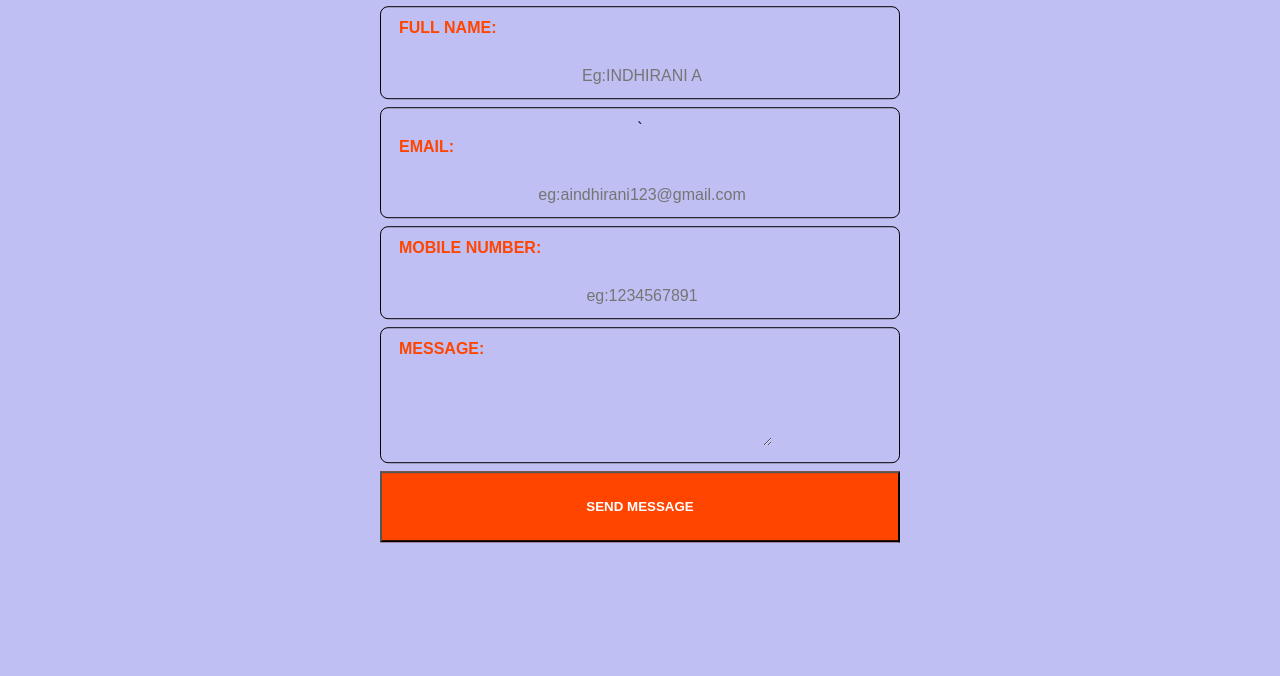
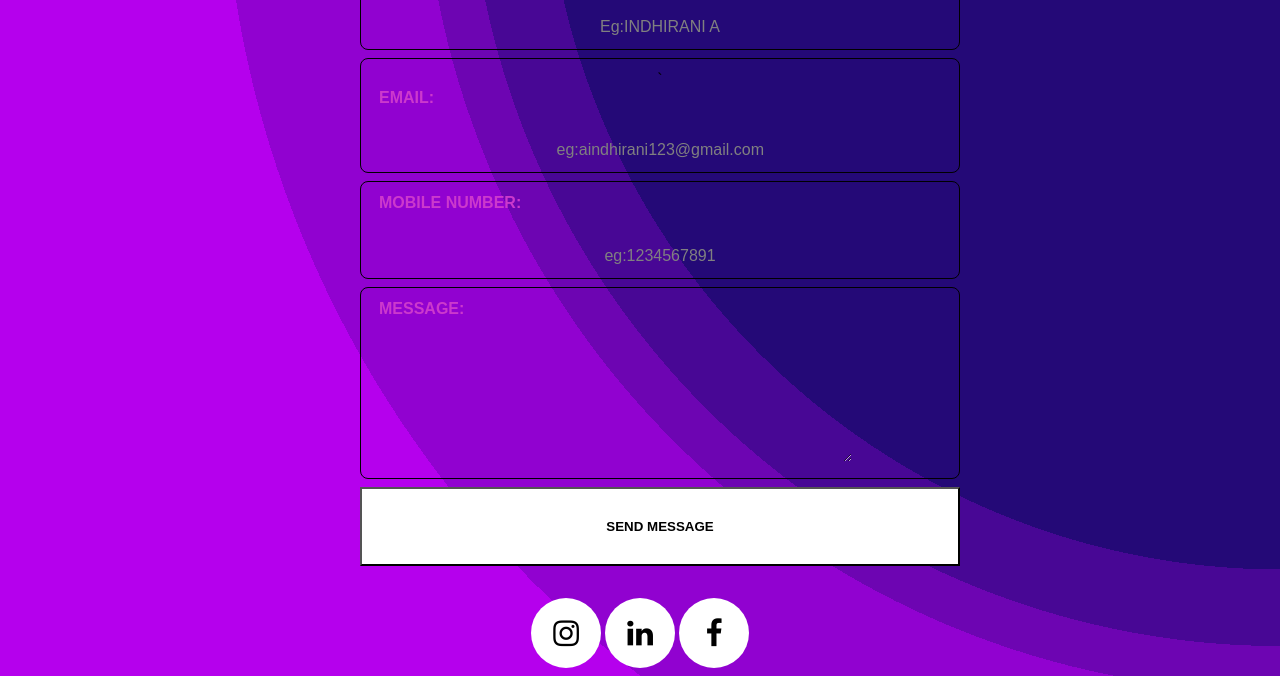
Before and after one commit to INDHIRANITECHY/INDHIRANITECHY, a plain HTML site: page conta.html in a window 1280 px wide. Shown: the part 166-842 px from the top of the page. Before the commit the page ends 800 px from the top, so only its background shows below. Drawn offline with Linux system fonts and the light colour scheme.

Commit message:
Update conta.html

```diff
--- a/conta.html
+++ b/conta.html
@@ -4,21 +4,24 @@
         <meta charset="utf-8">
         <meta http-equiv="X-UA-Compatible" content="IE=edge">
         <meta name="viewport" content="width=device-width,initial-scale=1.0">
+        <link rel="stylesheet" href="https://cdnjs.cloudflare.com/ajax/libs/font-awesome/4.7.0/css/font-awesome.min.css">
+
     <style>
+        body{
+        text-align:center;
+        background-image: radial-gradient(circle at top right, rgb(36, 9, 119) 0%, rgb(36, 9, 119) 48%,rgb(72, 7, 149) 48%, rgb(72, 7, 149) 53%,rgb(109, 5, 178) 53%, rgb(109, 5, 178) 56%,rgb(145, 2, 208) 56%, rgb(145, 2, 208) 69%,rgb(181, 0, 237) 69%, rgb(181, 0, 237) 100%);
+        }
        .contactform{
            width:85%;
            max-width:600px;
            background:transparent;
            position:absolute;
-           top:50%;
-           left:50%;
-           transform: translate(-50%,-50%);
-           justify-content:center;
+           left:25%;
+           right:25%;
+
            padding:30px 40px;
-           box-sizing:border-box;
            border-radius:8px;
-           text-align:center;
-           font-family:"monserrat",sans-serif;
+          font-family:"monserrat",sans-serif;
        }
        .contactform h1{
 
@@ -30,69 +33,108 @@
            padding:12px 18px ;
            border-radius: 8px;
        }
+
+
        .txtb label{
            display:block;
            text-align:left;
-           color:orangered;
+           color:rgb(204, 57, 204);
            text-transform:uppercase;
            font-size: 100% ;
            font-weight:bolder;
+
+
        }
        .txtb input{
-           width:100%;
+
            border:none;
            background:none;
            outline:none;
            font-size:100%;
            margin-top: 6%;
            text-align:center;
-
+        font-size:bold;
+        color:#fff;
        }
-       .txtb textarea{
-           font-size: 150%;
-           background:none;
+       textarea{
+           color:cornsilk;
+           background:transparent;
            outline:none;
            text-align:center;
            border:none;
            font-family:Verdana, Geneva, Tahoma, sans-serif;
+           font-size:150%;
+           font-weight:50%;
+
            }
-       body{
-           background:rgb(191, 191, 243);
+        ::placeholder{
+            color:grey;
+        }
+
+       .txtb:hover{
+           background-color:rgb(0, 0, 0);
        }
+       h1{color:yellow;}
+  .fa {
+  padding: 20px;
+  font-size: 30px;
+  width: 30px;
+  text-align: center;
+  text-decoration: none;
+  border-radius: 50%;
+}
+.fa:hover {
+    opacity: 0.7;
+}
+.fa-linkedin {
+    color:black;
+  background:white;
+}
+.fa-instagram {
+  color:black;
+  background:white;
+}
+.fa-facebook {
+    color:black;
+  background:white;
+  }
 
 
-       .txtb:hover{
-           background-color:white;
-       }
-       .tx{
-           color: orangered;
-       }
     </style>
-    <body><br><br><br>
+
+    <body>
+
+        <div>
         <form action="https://formsubmit.co/aindhirani91@gmail.com" method="POST">
-       <br> <div class="contactform">
+        <div class="contactform">
             <h1> CONTACT ME </h1>
             <div class="txtb">
                 <label for="name"> FULL NAME:</label>
-                <input style="text-transform: capitalize;"type="text" name="full name " id="name" placeholder="eg:INDHIRANI A">
+                <input style="text-transform: capitalize;"type="text" name="full name " id="name" placeholder="eg:INDHIRANI A" required>
             </div>
             <div class="txtb">
 `                <label for="email"> EMAIL:</label>
-                <input  type="email" name=" email" id="mail" placeholder="eg:aindhirani123@gmail.com">
+                <input  type="email" name=" email" id="mail" placeholder="eg:aindhirani123@gmail.com" required>
             </div>
             <div class="txtb">
                 <label for="number"> MOBILE NUMBER:</label>
-                <input type="tel" name=" mobile number" id="num" maxlength="10" minlength="10" placeholder="eg:1234567891">
+                <input type="tel" name=" mobile number" id="num" maxlength="10" minlength="10" placeholder="eg:1234567891" required>
             </div>
             <div class="txtb">
                 <label  for="message"> MESSAGE:</label>
-                <textarea style="text-transform: capitalize;" name="message" id="content" spellcheck="true" placeholder="Enter message" cols="20" rows="3"> </textarea>
+                <textarea style="text-transform: capitalize;" name="message" id="content"  placeholder="Enter message" cols="30" rows="5" style="font-size: 500%;" required> </textarea>
             </div>
             <div clas="tx">
-            <button type="submit" value="submit" id="submit"  style="padding: 5% ;width:100%;color:white;background:orangered; cursor:grab;"><b>SEND MESSAGE<b></b></button>
+            <button type="submit" class="button"value="submit" id="submit"  style= "padding: 5% ;width:100%;color:black;background:white; cursor:grab;" ><b>SEND MESSAGE<b></b></button>
+       </div>
+        </div>
+         </form><br><br><br><br><br><br><br><br><br><br><br><br><br><br><br><br><br><br><br><br><br><br><br><br><br><br><br><br><br><br><br><br><br><br><br><br><br><br><br><br><br>
 
-            </div>
-        </div>
-    </form>
+         <br>
+         <a href="#" class="fa fa-instagram"></a>
+         <a href="#" class="fa fa-linkedin"></a>
+         <a href="#" class="fa fa-facebook"></a>
+
+
     </body>
     </html>
```
